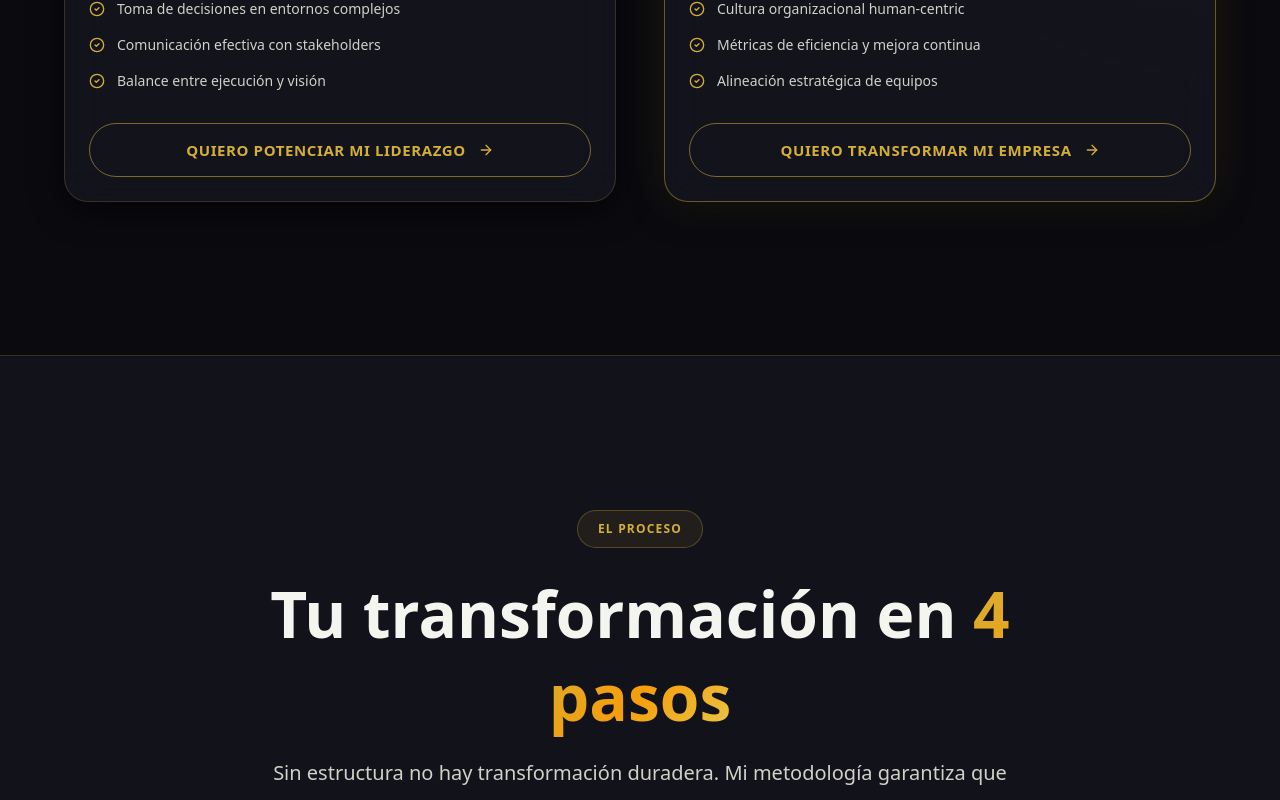
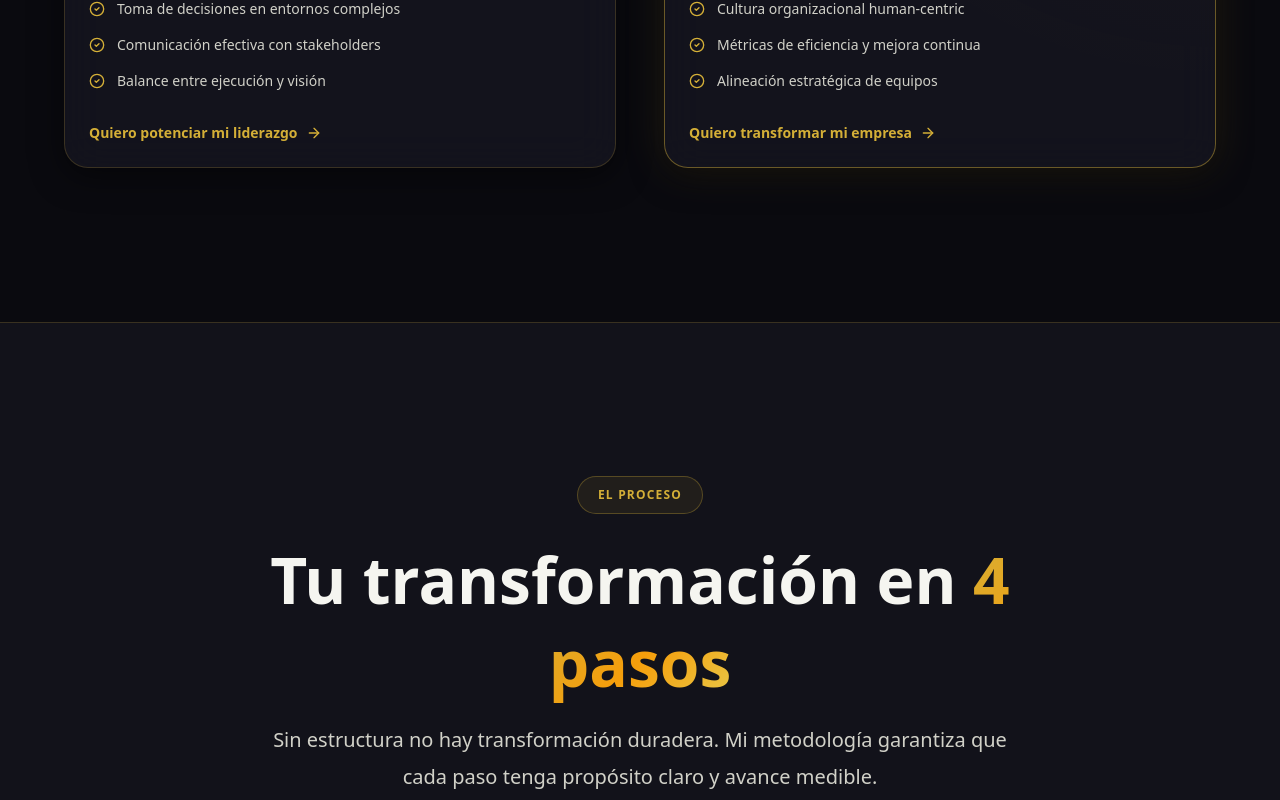
Before and after one commit to jagoff/web-coaching-terceros, a Next.js app: page / in a window 1280 px wide. Shown: the part 3420-4220 px from the top of the page. Built offline with nearby package versions, Linux system fonts and the light colour scheme; no server answers.

Commit message:
Ensure Services CTAs are plain links without borders

```diff
--- a/components/sections/Services.tsx
+++ b/components/sections/Services.tsx
@@ -193,10 +193,13 @@ export default function Services() {
 
                 {/* CTA */}
                 <button
-                  className="btn-secondary"
+                  className="inline-flex items-center gap-2 bg-transparent border-0 cursor-pointer p-0 text-sm font-semibold transition-all"
+                  style={{ color: "var(--gold-primary)" }}
                   onClick={() => scrollToElement("#contacto")}
+                  onMouseEnter={(e) => { e.currentTarget.style.opacity = "0.8"; e.currentTarget.style.gap = "12px"; }}
+                  onMouseLeave={(e) => { e.currentTarget.style.opacity = "1"; e.currentTarget.style.gap = "8px"; }}
                 >
-                  {service.cta} <ArrowRight size={16} className="inline ml-1" />
+                  {service.cta} <ArrowRight size={16} />
                 </button>
               </motion.div>
             );
```
